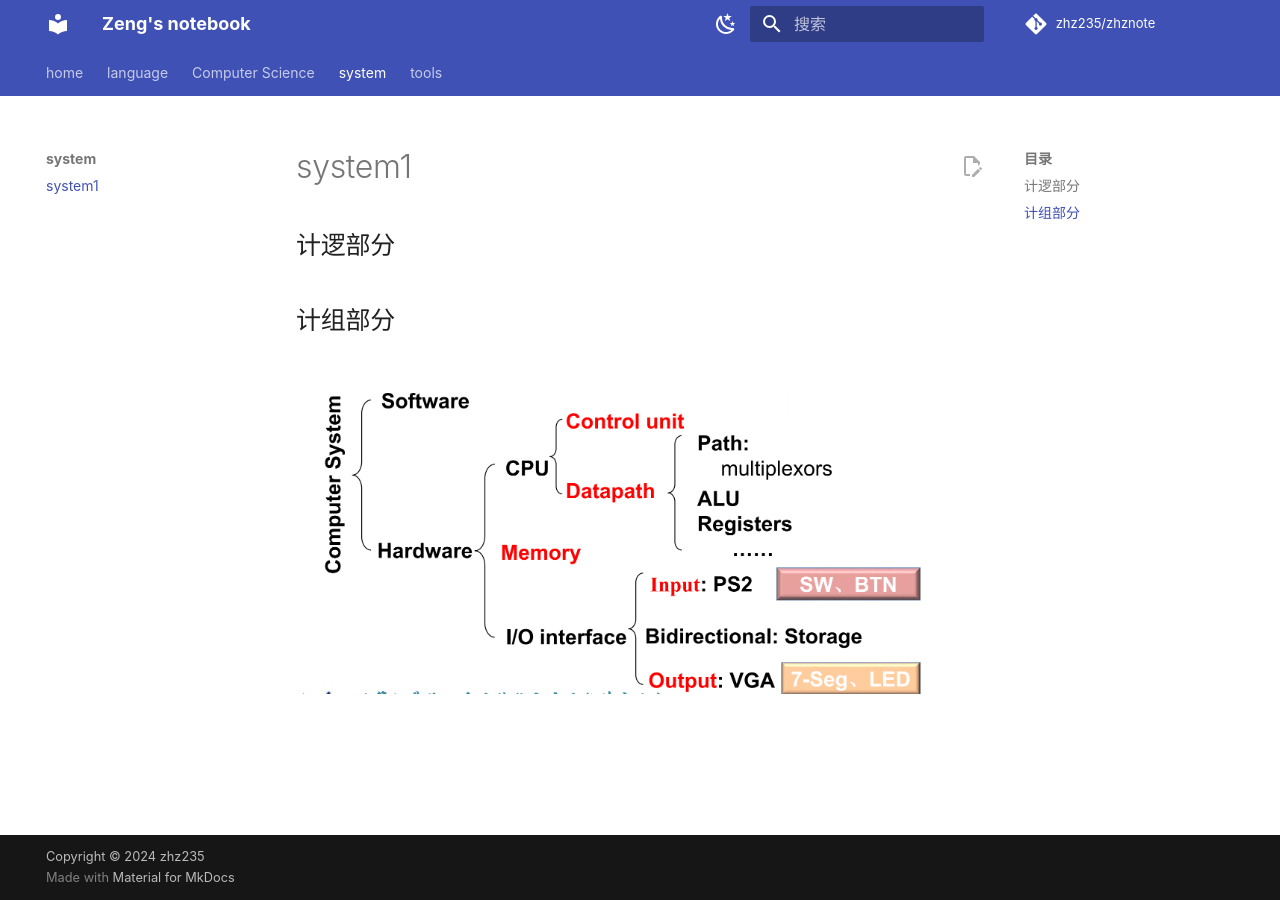
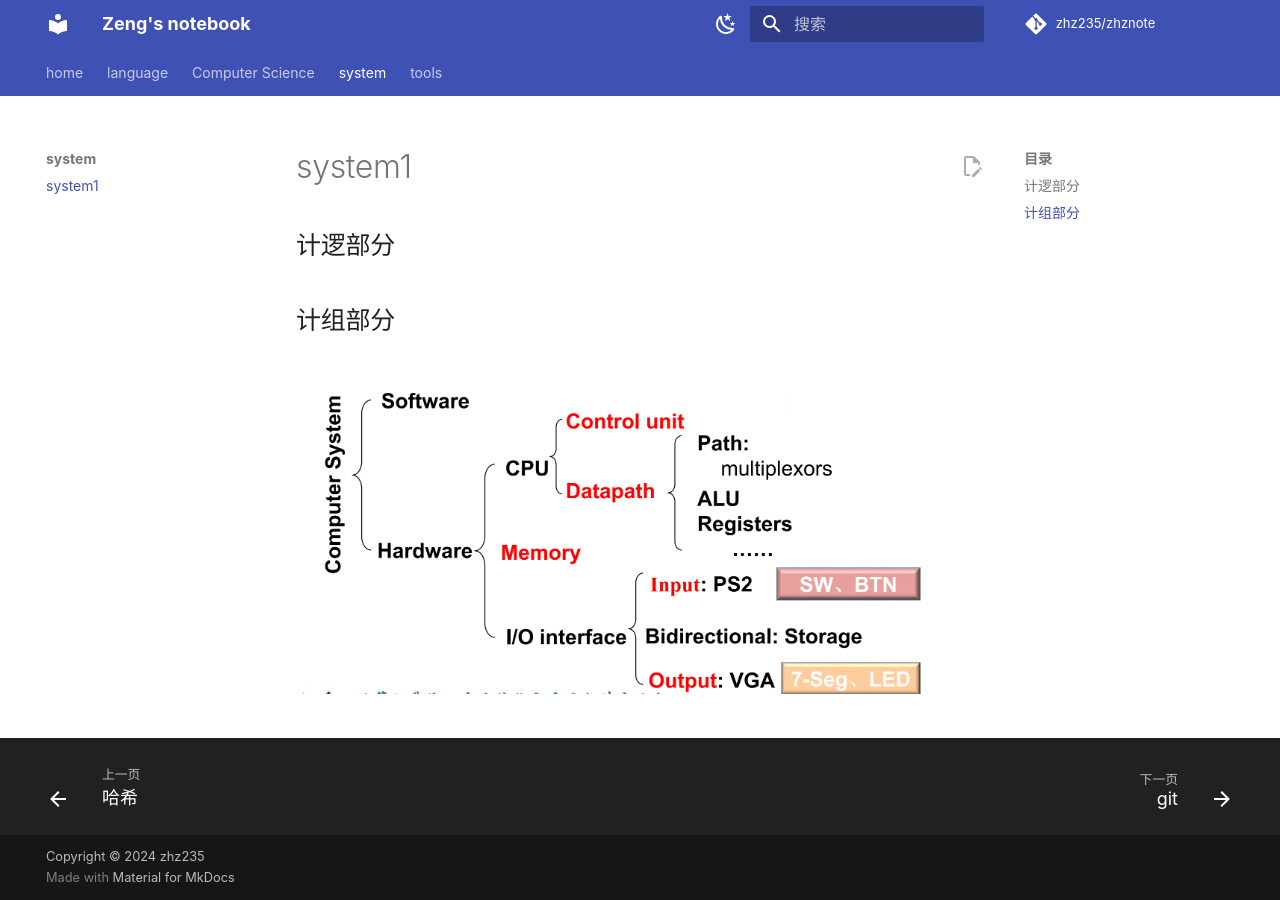
Before and after one commit to zhz235/zhznote, an MkDocs documentation site: the page built from docs/system/system1.md, in a window 1280 px wide. Built offline with MkDocs 1.6.1 and Material for MkDocs 9.7.7, drawn with Linux system fonts in a browser that asks for light colours; nearby versions of some CDN libraries; some web fonts are replaced; comment, search, counter and statistics services are not loaded; a style sheet for code colours, icons or effects is not loaded.

Commit message:
添加新功能

```diff
--- a/docs/system/system1.md
+++ b/docs/system/system1.md
@@ -1,4 +1,4 @@
 ## 计逻部分
 
 ## 计组部分
-![](/img/sys1.png)
+![](../img/sys1.png)
--- a/mkdocs.yml
+++ b/mkdocs.yml
@@ -1,5 +1,5 @@
 site_name: Zeng's notebook
-site_url: https://note.zhz235.cc/
+site_url: https://zhz235.github.io/zhznote
 repo_name: zhz235/zhznote
 repo_url: https://github.com/zhz235/zhznote/
 site_description: zhz的笔记本
@@ -28,6 +28,8 @@ theme:
           icon: material/weather-sunny
           name: 切换至日间模式
   features:
+    # 页面底部上一页下一页
+    - navigation.footer
     # 使用 Tab 来进行分类
     # https://squidfunk.github.io/mkdocs-material/setup/setting-up-navigation/#navigation-tabs
     - navigation.tabs
```
